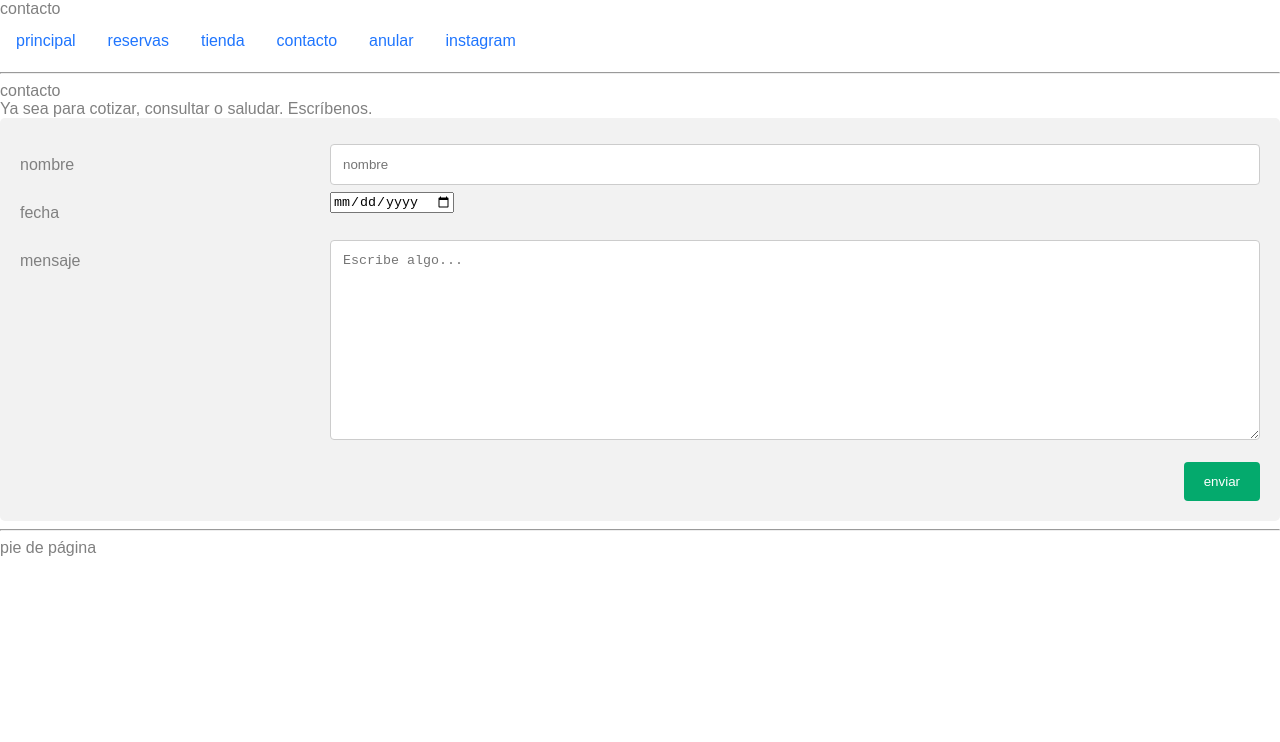
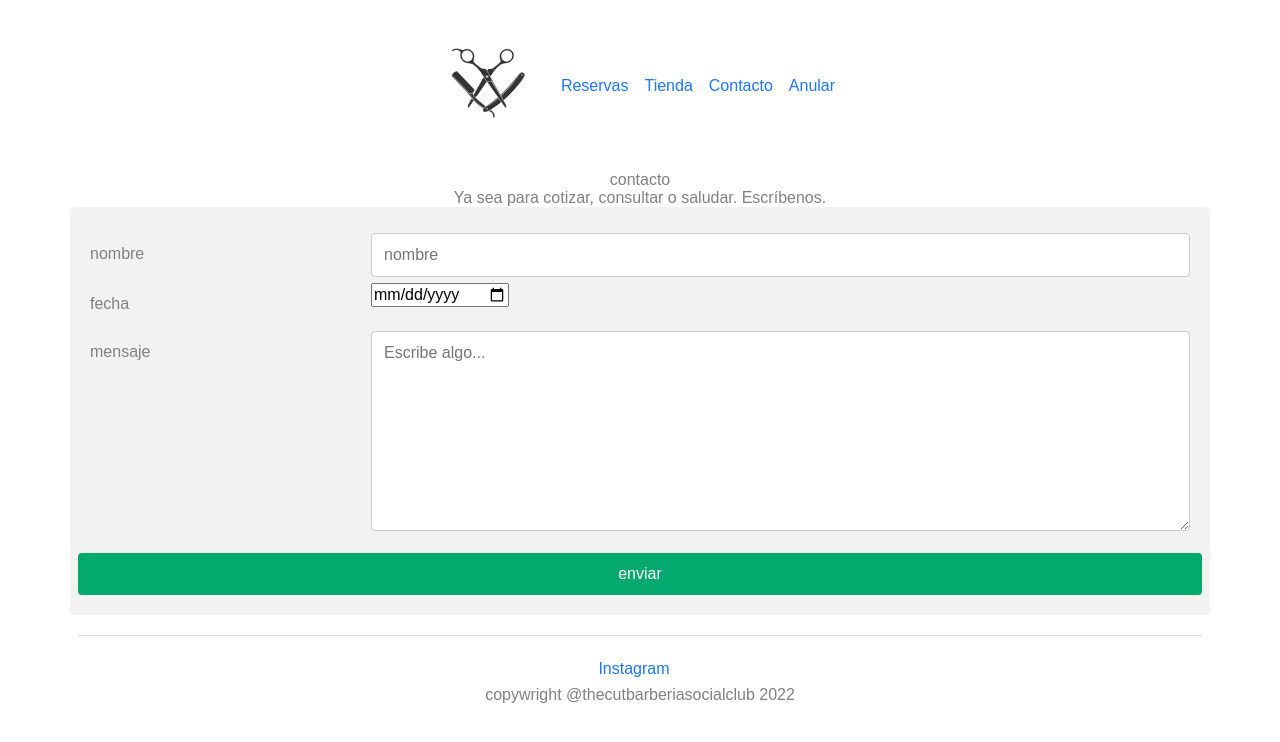
Before and after one commit to nicasiof/the-cut-barberia, a plain HTML site: page pages/contacto.html in a window 1280 px wide. Drawn offline with nearby package versions, Linux system fonts and the light colour scheme.

Commit message:
bootstrap en  contacto
se comienza a adaptar la página de contacto con bootstrap. se adapta primero el menú

```diff
--- a/pages/contacto.html
+++ b/pages/contacto.html
@@ -8,30 +8,59 @@
     <link rel="preconnect" href="https://fonts.googleapis.com">
     <link rel="preconnect" href="https://fonts.gstatic.com" crossorigin>
     <link href="https://fonts.googleapis.com/css2?family=Itim&display=swap" rel="stylesheet">
+    <link href="https://cdn.jsdelivr.net/npm/bootstrap@5.2.1/dist/css/bootstrap.min.css" rel="stylesheet">
+    <script src="https://cdn.jsdelivr.net/npm/bootstrap@5.2.1/dist/js/bootstrap.bundle.min.js"></script>
     <link rel="stylesheet" href="../css/styles.css">
     <title>contacto</title>
 </head>
 
 <body>
   <header>
-        <h1>contacto</h1>
-        <nav>
-            <ul>
-                <li> <a href="main.html"><p>principal</p></a></li>
-                <li> <a href="reserva.html"><p>reservas</p></a></li>
-                <li> <a href="tienda.html"><p>tienda</p></a></li>
-                <li> <a href="contacto.html"><p class="pactiva">contacto</p></a></li>
-                <li> <a href="anular.html"><p>anular</p></a></li>
-                <li> <a href="https://www.instagram.com/thecutbarberiasocialclub/?hl=es" target="_blank"><p>instagram</p></a></li>
+    <h1></h1>
+
+    <div class="container bg-white">
+        <div class="row justify-content-md-center bg-white">
+            <div class="col col-lg-1">
+            </div>
+            <div class="col-md-auto">
+                <nav class="navbar navbar-expand-sm bg-white navbar-light navbar-right">
+                    <div class="container-fluid">
+                        <a class="navbar-brand" href="#">
+                            <img src="../images/1339267650-612x612.jpg" width="100px" height="100px" alt="">
+                        </a>
+                        <button class="navbar-toggler" type="button" data-bs-toggle="collapse"
+                            data-bs-target="#collapsibleNavbar">
+                            <span class="navbar-toggler-icon"></span>
+                        </button>
+                        <div class="collapse navbar-collapse" id="collapsibleNavbar">
+                            <ul class="navbar-nav">
+                                <li class="nav-item">
+                                    <a class="nav-link" href="reserva.html">Reservas</a>
+                                </li>
+                                <li class="nav-item">
+                                    <a class="nav-link" href="tienda.html">Tienda</a>
+                                </li>
+                                <li class="nav-item">
+                                    <a class="nav-link" href="contacto.html">Contacto</a>
+                                </li>
+                                <li class="nav-item">
+                                    <a class="nav-link" href="anular.html">Anular</a>
+                                </li>
                             </ul>
+                        </div>
+                    </div>
                 </nav>
-        <hr>
+            </div>
+            <div class="col col-lg-1 bg-white">
+            </div>
+        </div>
+    </div>
 </header>
 
     <main>
         <article>
-            <h2>contacto</h2>
-            <p>Ya sea para cotizar, consultar o saludar. Escríbenos.</p>
+            <h2 class="text-center">contacto</h2>
+            <p class="text-center">Ya sea para cotizar, consultar o saludar. Escríbenos.</p>
 
             <div class="container">
               <form action="./mensaje.html">
@@ -68,8 +97,22 @@
             </article>
     </main>
     <footer>
+      <div class="container bg-white">
+          <div class="row justify-content-md-center">
               <hr>
-        pie de página
+              <div class="col col-lg-1">
+              </div>
+              <div class="col-md-auto"></div>
+                  <ul class="navbar-nav">
+                      <li class="nav-item">
+                          <a class="nav-link" href="https://www.instagram.com/thecutbarberiasocialclub/?hl=es"
+                              target="_blank">Instagram</a>
+                      </li>
+                  </ul>
+                  <p class="text-center font-weight-light">copywright @thecutbarberiasocialclub 2022</p>
+              </div>
+          <div class="col col-lg-1">
+      </div>
   </footer>
 </body>
 </html>
```
Lines whose indentation alone changed are shown as unchanged.
